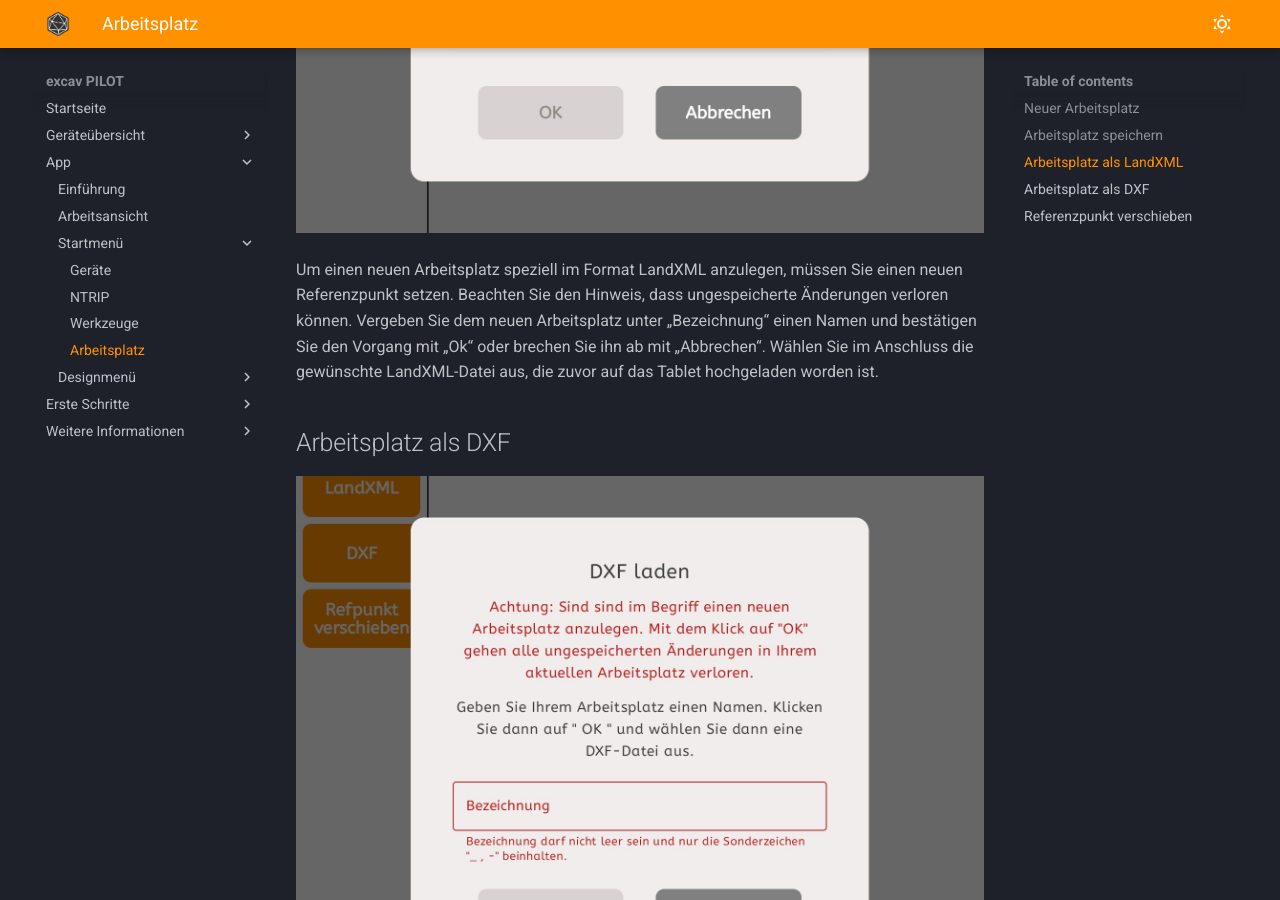
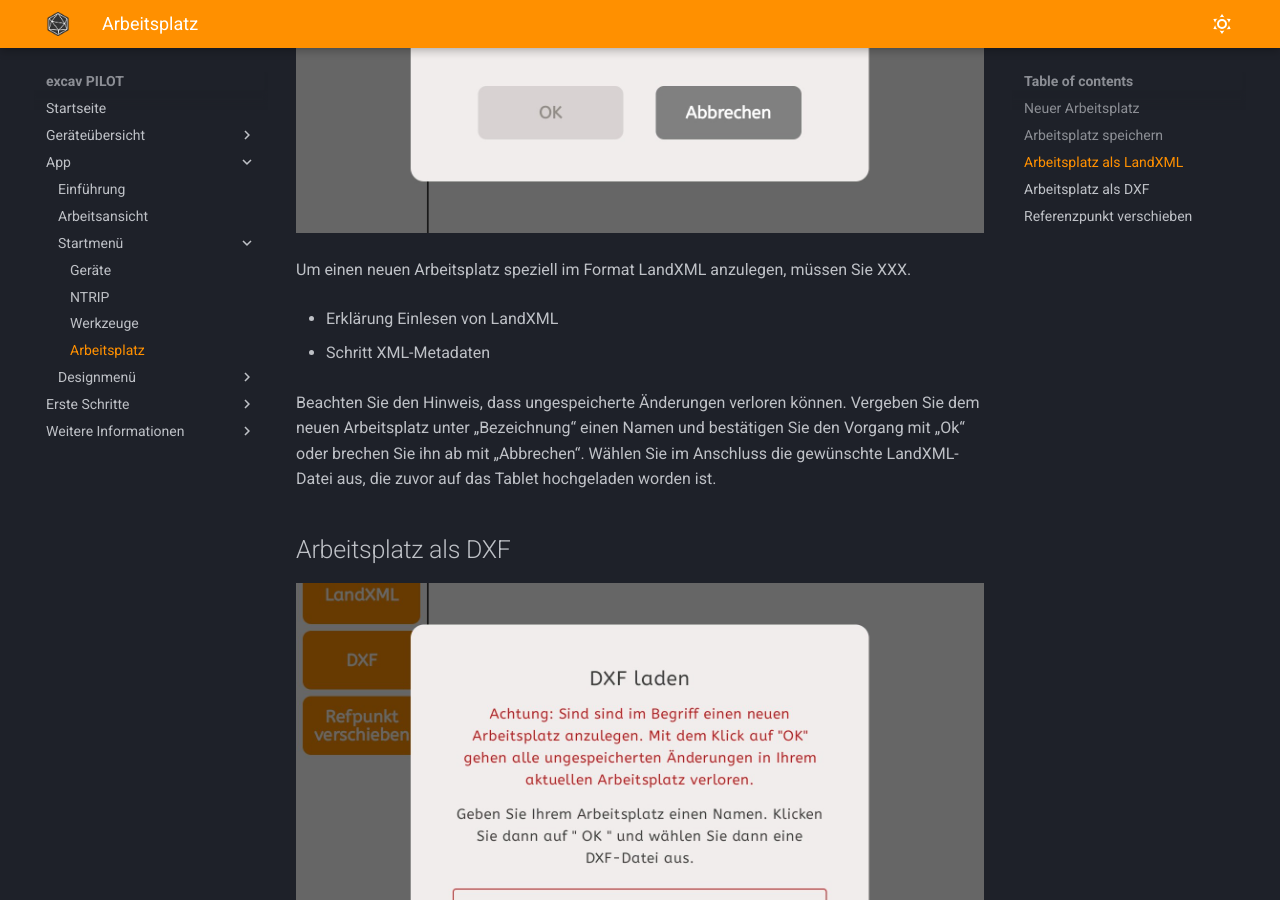
Before and after one commit to tobias-sizmann/mkdocs-excavpilot, an MkDocs documentation site: the page built from docs/Arbeitsplatz/Arbeitsplatz.md, in a window 1280 px wide and 900 px high, scrolled down 4194 px. Built offline with MkDocs 1.6.1 and Material for MkDocs 9.7.7, drawn with Linux system fonts in a browser that asks for light colours.

Commit message:
Bearbeitung ToDo Peter 4

```diff
--- a/docs/Arbeitsplatz/Arbeitsplatz.md
+++ b/docs/Arbeitsplatz/Arbeitsplatz.md
@@ -79,7 +79,13 @@ Bitte beachten Sie, dass Sie alle Änderungen manuell erneut abspeichern müssen
 
 [//]: # (todo: Bei LandXML muss kein RefPunkt gesetzt werden. Bitte hier vollständig auf das Einlesen von LandXML eingehen. Wichtig ist hier vor allem der Schritt "XML-Metadaten". Was muss der User hier machen?)
 
-Um einen neuen Arbeitsplatz speziell im Format LandXML anzulegen, müssen Sie einen neuen Referenzpunkt setzen. Beachten Sie den Hinweis, dass ungespeicherte Änderungen verloren können. Vergeben Sie dem neuen Arbeitsplatz unter „Bezeichnung“ einen Namen und bestätigen Sie den Vorgang mit „Ok“ oder brechen Sie ihn ab mit „Abbrechen“. Wählen Sie im Anschluss die gewünschte LandXML-Datei aus, die zuvor auf das Tablet hochgeladen worden ist.
+Um einen neuen Arbeitsplatz speziell im Format LandXML anzulegen, müssen Sie XXX.
+
+- Erklärung Einlesen von LandXML
+
+- Schritt XML-Metadaten
+
+Beachten Sie den Hinweis, dass ungespeicherte Änderungen verloren können. Vergeben Sie dem neuen Arbeitsplatz unter „Bezeichnung“ einen Namen und bestätigen Sie den Vorgang mit „Ok“ oder brechen Sie ihn ab mit „Abbrechen“. Wählen Sie im Anschluss die gewünschte LandXML-Datei aus, die zuvor auf das Tablet hochgeladen worden ist.
 
 ## Arbeitsplatz als DXF
 
```
